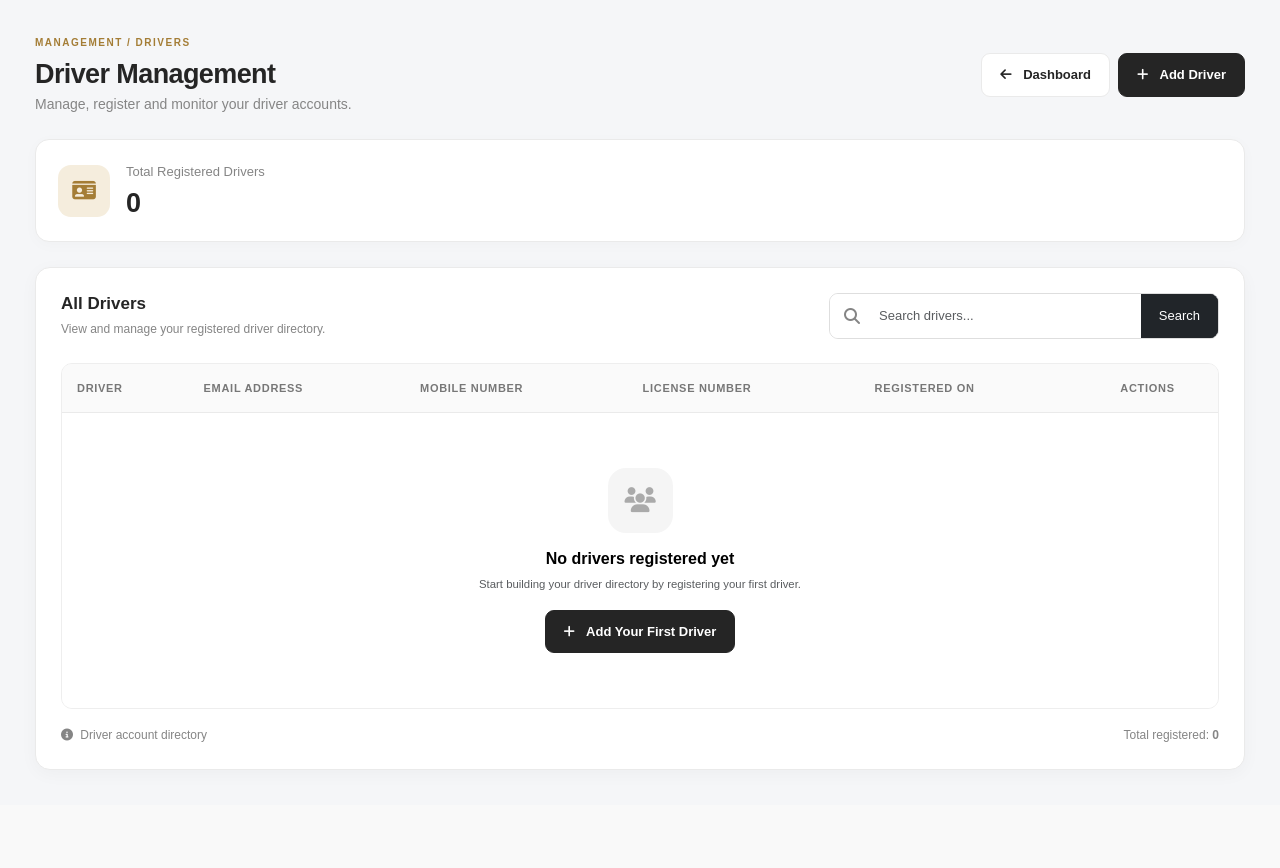
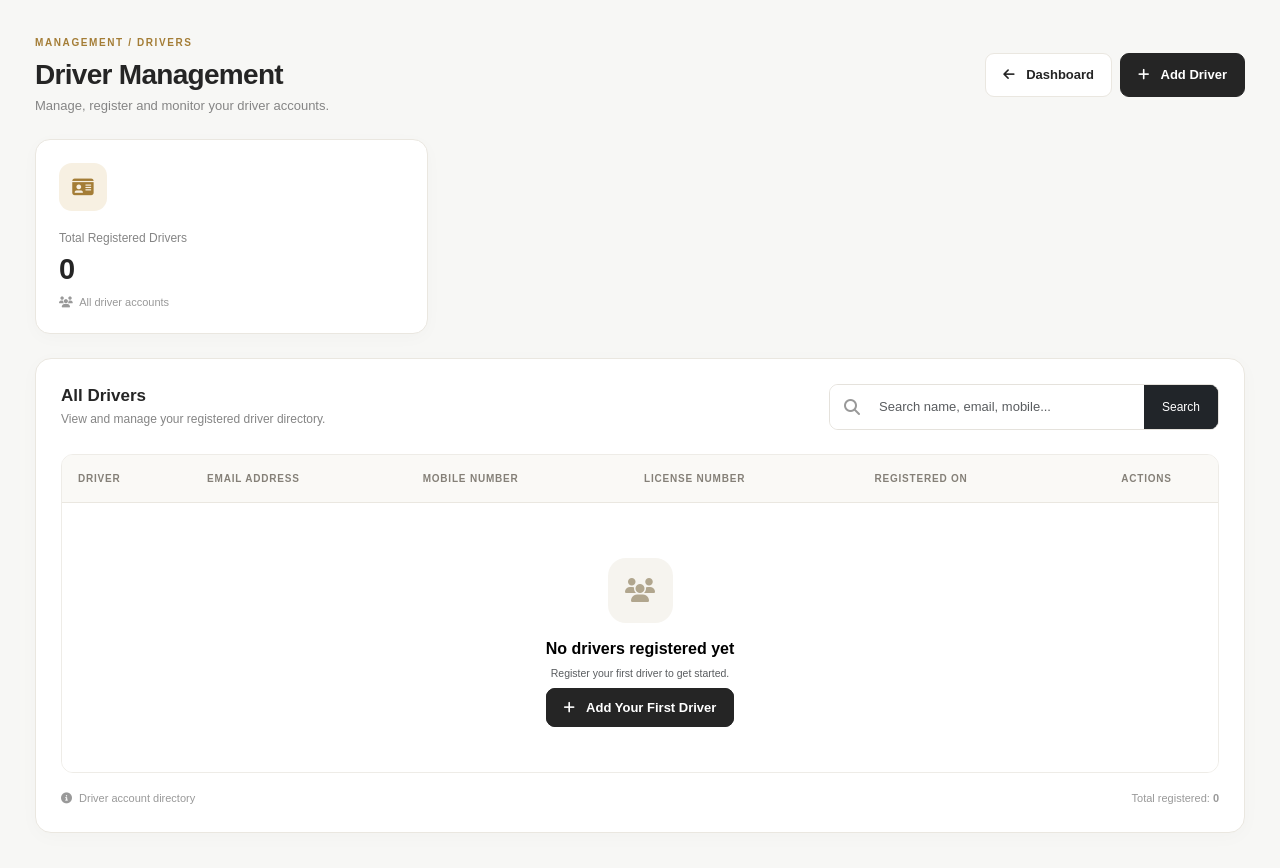
Before and after one commit to mustafa525252/Taxi-Booking-System, a Django app: page /drivers/ in a window 1280 px wide. Before the commit the page ends 770 px from the top, so only its background shows below. Run offline with Django 5.2, Linux system fonts and the light colour scheme; the visitor is signed in with stand-in values (Sample User, id 1); data comes from the database, SQL or seed files in the repository.

Commit message:
Design UI using cards or tables with Bootstrap.

```diff
--- a/core/templates/core/driver_list.html
+++ b/core/templates/core/driver_list.html
@@ -6,24 +6,22 @@
 <head>
     <meta charset="UTF-8">
     <meta name="viewport" content="width=device-width, initial-scale=1.0">
-
     <title>Driver Management | Taxi Booking System</title>
 
-    <!-- Bootstrap -->
     <link href="https://cdn.jsdelivr.net/npm/bootstrap@5.3.3/dist/css/bootstrap.min.css" rel="stylesheet">
-
-    <!-- Font Awesome -->
     <link rel="stylesheet" href="https://cdnjs.cloudflare.com/ajax/libs/font-awesome/6.5.0/css/all.min.css">
 
     <style>
         :root {
             --gold: #a47d36;
-            --gold-light: #f5eddd;
+            --gold-light: #f7f0e2;
             --dark: #252525;
             --muted: #858585;
-            --border: #eaeaea;
-            --background: #f5f6f8;
+            --border: #eae7e0;
+            --background: #f7f7f5;
         }
+
+        * { box-sizing: border-box; }
 
         body {
             background: var(--background);
@@ -37,28 +35,36 @@
             padding: 35px;
         }
 
-        /* Header */
-
         .page-title {
-            font-size: 27px;
+            font-size: 28px;
             font-weight: 750;
-            letter-spacing: -.6px;
+            letter-spacing: -.7px;
         }
 
         .page-subtitle {
             color: var(--muted);
-            font-size: 14px;
+            font-size: 13px;
+        }
+
+        .eyebrow {
+            color: var(--gold);
+            font-size: 10px;
+            font-weight: 700;
+            letter-spacing: 1.6px;
+        }
+
+        .btn-custom {
+            padding: 11px 17px;
+            border-radius: 9px;
+            font-size: 13px;
+            font-weight: 600;
+            transition: .2s;
         }
 
         .btn-dark-custom {
             background: var(--dark);
-            color: #fff;
+            color: white;
             border: 1px solid var(--dark);
-            padding: 11px 18px;
-            border-radius: 9px;
-            font-weight: 600;
-            font-size: 13px;
-            transition: .2s;
         }
 
         .btn-dark-custom:hover {
@@ -68,83 +74,82 @@
         }
 
         .btn-light-custom {
-            background: #fff;
+            background: white;
             color: var(--dark);
             border: 1px solid var(--border);
-            padding: 11px 18px;
-            border-radius: 9px;
-            font-weight: 600;
-            font-size: 13px;
         }
 
         .btn-light-custom:hover {
-            background: #f7f7f7;
+            background: #f4f1eb;
+            color: var(--dark);
         }
 
         /* Statistics */
 
-        .stats-grid {
-            display: grid;
-            grid-template-columns: repeat(auto-fit, minmax(220px, 1fr));
-            gap: 18px;
-            margin-bottom: 25px;
+        .stat-card {
+            height: 100%;
+            background: white;
+            border: 1px solid var(--border);
+            border-radius: 15px;
+            padding: 23px;
+            box-shadow: 0 4px 18px rgba(0,0,0,.025);
+            transition: .2s;
         }
 
-        .stat-card {
-            background: #fff;
-            border: 1px solid var(--border);
-            border-radius: 14px;
-            padding: 22px;
-            display: flex;
-            align-items: center;
-            gap: 16px;
-            box-shadow: 0 3px 15px rgba(0, 0, 0, .025);
+        .stat-card:hover {
+            transform: translateY(-3px);
+            box-shadow: 0 8px 24px rgba(0,0,0,.05);
         }
 
         .stat-icon {
-            width: 52px;
-            height: 52px;
-            border-radius: 13px;
+            width: 48px;
+            height: 48px;
             display: flex;
             align-items: center;
             justify-content: center;
+            border-radius: 13px;
             background: var(--gold-light);
             color: var(--gold);
-            font-size: 21px;
-            flex-shrink: 0;
+            font-size: 19px;
+            margin-bottom: 18px;
         }
 
         .stat-label {
             color: var(--muted);
-            font-size: 13px;
+            font-size: 12px;
             margin-bottom: 5px;
         }
 
         .stat-value {
-            font-size: 27px;
+            font-size: 29px;
             font-weight: 750;
             margin: 0;
         }
 
-        /* Main Card */
+        .stat-note {
+            color: #999;
+            font-size: 11px;
+            margin-top: 7px;
+        }
+
+        /* Listing card */
 
         .driver-card {
-            background: #fff;
+            background: white;
             border: 1px solid var(--border);
-            border-radius: 15px;
+            border-radius: 16px;
             padding: 25px;
-            box-shadow: 0 4px 18px rgba(0, 0, 0, .035);
+            box-shadow: 0 4px 20px rgba(0,0,0,.025);
         }
 
         .section-title {
             font-size: 17px;
             font-weight: 700;
-            margin-bottom: 5px;
         }
 
         .section-subtitle {
+            font-size: 12px;
             color: var(--muted);
-            font-size: 12px;
         }
 
         /* Search */
@@ -155,15 +160,15 @@
         }
 
         .search-box .input-group {
-            border: 1px solid #dedede;
+            border: 1px solid #e5e2dc;
             border-radius: 9px;
             overflow: hidden;
         }
 
         .search-box .input-group-text {
-            background: #fff;
+            background: white;
             border: none;
-            color: var(--muted);
+            color: #999;
             padding-left: 14px;
         }
 
@@ -176,38 +181,39 @@
 
         .search-box .btn {
             border-radius: 0;
+            font-size: 12px;
             padding: 0 17px;
-            font-size: 13px;
         }
 
         /* Table */
 
         .table-responsive {
-            border: 1px solid #eeeeee;
-            border-radius: 11px;
+            border: 1px solid #eeece7;
+            border-radius: 12px;
         }
 
         .table {
             margin-bottom: 0;
+            min-width: 850px;
         }
 
         .table thead th {
-            background: #fafafa;
-            color: #777;
-            font-size: 11px;
+            background: #faf9f6;
+            color: #858078;
+            font-size: 10px;
             font-weight: 700;
             text-transform: uppercase;
-            letter-spacing: .7px;
-            padding: 16px 15px;
+            letter-spacing: .8px;
+            padding: 16px;
             white-space: nowrap;
             border-bottom: 1px solid var(--border);
         }
 
         .table tbody td {
-            padding: 17px 15px;
+            padding: 17px 16px;
             vertical-align: middle;
-            font-size: 13px;
-            border-bottom: 1px solid #f0f0f0;
+            font-size: 12px;
+            border-bottom: 1px solid #f1efeb;
         }
 
         .table tbody tr:last-child td {
@@ -325,43 +330,29 @@
             height: 65px;
             margin: 0 auto 16px;
             border-radius: 18px;
-            background: #f5f5f5;
-            color: #aaa;
+            background: #f6f4ef;
+            color: #b1a68e;
             display: flex;
             align-items: center;
             justify-content: center;
-            font-size: 25px;
+            font-size: 24px;
         }
-
-        /* Messages */
 
         .alert {
             border-radius: 10px;
             font-size: 13px;
         }
 
-        /* Footer */
-
         .table-footer {
             padding-top: 17px;
-            color: var(--muted);
-            font-size: 12px;
+            color: #999;
+            font-size: 11px;
         }
 
-        /* Responsive */
-
         @media(max-width: 768px) {
-            .main-content {
-                padding: 18px;
-            }
-
-            .driver-card {
-                padding: 17px;
-            }
-
-            .page-title {
-                font-size: 23px;
-            }
+            .main-content { padding: 19px 14px; }
+            .driver-card { padding: 17px; }
+            .page-title { font-size: 23px; }
 
             .header-actions {
                 width: 100%;
@@ -383,20 +372,13 @@
 
 <div class="main-content">
 
-    <!-- Page Header -->
+    <!-- Header -->
 
     <div class="d-flex justify-content-between align-items-center flex-wrap gap-3 mb-4">
 
         <div>
-            <div class="d-flex align-items-center gap-2 mb-2">
-                <span class="text-uppercase fw-bold"
-                      style="font-size:10px; letter-spacing:1.5px; color:#a47d36;">
-                    MANAGEMENT / DRIVERS
-                </span>
-            </div>
-
+            <div class="eyebrow mb-2">MANAGEMENT / DRIVERS</div>
             <h2 class="page-title mb-1">Driver Management</h2>
-
             <p class="page-subtitle mb-0">
                 Manage, register and monitor your driver accounts.
             </p>
@@ -404,49 +386,50 @@
 
         <div class="d-flex gap-2 flex-wrap header-actions">
 
-            <a href="{% url 'dashboard' %}" class="btn btn-light-custom">
+            <a href="{% url 'dashboard' %}"
+               class="btn-custom btn-light-custom text-decoration-none">
                 <i class="fa-solid fa-arrow-left me-2"></i>
                 Dashboard
             </a>
 
-            <a href="{% url 'add_driver' %}" class="btn btn-dark-custom">
+            <a href="{% url 'add_driver' %}"
+               class="btn-custom btn-dark-custom text-decoration-none">
                 <i class="fa-solid fa-plus me-2"></i>
                 Add Driver
             </a>
 
         </div>
-
     </div>
 
-    <!-- Django Messages -->
+    <!-- Messages -->
 
     {% if messages %}
         {% for message in messages %}
             <div class="alert alert-{{ message.tags }} alert-dismissible fade show mb-3">
                 {{ message }}
-
-                <button type="button"
-                        class="btn-close"
-                        data-bs-dismiss="alert"></button>
+                <button type="button" class="btn-close" data-bs-dismiss="alert"></button>
             </div>
         {% endfor %}
     {% endif %}
 
     <!-- Statistics -->
 
-    <div class="stats-grid">
+    <div class="row g-3 mb-4">
 
-        <div class="stat-card">
+        <div class="col-12 col-sm-6 col-lg-4">
+            <div class="stat-card">
+                <div class="stat-icon">
+                    <i class="fa-solid fa-id-card"></i>
+                </div>
 
-            <div class="stat-icon">
-                <i class="fa-solid fa-id-card"></i>
-            </div>
-
-            <div>
                 <p class="stat-label">Total Registered Drivers</p>
                 <h3 class="stat-value">{{ total_drivers }}</h3>
+
+                <div class="stat-note">
+                    <i class="fa-solid fa-users me-1"></i>
+                    All driver accounts
+                </div>
             </div>
-
         </div>
 
     </div>
@@ -455,23 +438,18 @@
 
     <div class="driver-card">
 
-        <!-- Section Header -->
-
         <div class="d-flex justify-content-between align-items-center flex-wrap gap-3 mb-4">
 
             <div>
-                <h5 class="section-title">All Drivers</h5>
-
+                <h5 class="section-title mb-1">All Drivers</h5>
                 <p class="section-subtitle mb-0">
                     View and manage your registered driver directory.
                 </p>
             </div>
 
-            <!-- Search Form -->
+            <!-- Search -->
 
-            <form method="GET"
-                  action="{% url 'drivers' %}"
-                  class="search-box">
+            <form method="GET" action="{% url 'drivers' %}" class="search-box">
 
                 <div class="input-group">
 
@@ -483,7 +461,7 @@
                         type="text"
                         name="q"
                         class="form-control"
-                        placeholder="Search drivers..."
+                        placeholder="Search name, email, mobile..."
                         value="{{ search_query }}"
                     >
 
@@ -551,29 +527,19 @@
                             </div>
                         </td>
 
-                        <!-- Email -->
-
                         <td>
                             <span class="email-text">
                                 {{ driver.user.email|default:"Not provided" }}
                             </span>
                         </td>
 
-                        <!-- Mobile -->
-
-                        <td>
-                            {{ driver.mobile }}
-                        </td>
-
-                        <!-- License -->
+                        <td>{{ driver.mobile }}</td>
 
                         <td>
                             <span class="license-badge">
                                 {{ driver.license_number }}
                             </span>
                         </td>
-
-                        <!-- Registration Date -->
 
                         <td>
                             <span class="date-text">
@@ -636,11 +592,11 @@
                                 <h6 class="fw-bold">No matching drivers found</h6>
 
                                 <p class="text-muted small mb-3">
-                                    Try searching with another name, email, mobile or license number.
+                                    Try another name, email, mobile or license number.
                                 </p>
 
                                 <a href="{% url 'drivers' %}"
-                                   class="btn btn-light-custom">
+                                   class="btn-custom btn-light-custom text-decoration-none">
                                     Clear Search
                                 </a>
 
@@ -649,11 +605,11 @@
                                 <h6 class="fw-bold">No drivers registered yet</h6>
 
                                 <p class="text-muted small mb-3">
-                                    Start building your driver directory by registering your first driver.
+                                    Register your first driver to get started.
                                 </p>
 
                                 <a href="{% url 'add_driver' %}"
-                                   class="btn btn-dark-custom">
+                                   class="btn-custom btn-dark-custom text-decoration-none">
                                     <i class="fa-solid fa-plus me-2"></i>
                                     Add Your First Driver
                                 </a>
```
Also changed, not shown: other parts of core/templates/core/driver_list.html (+33 -49 lines).
